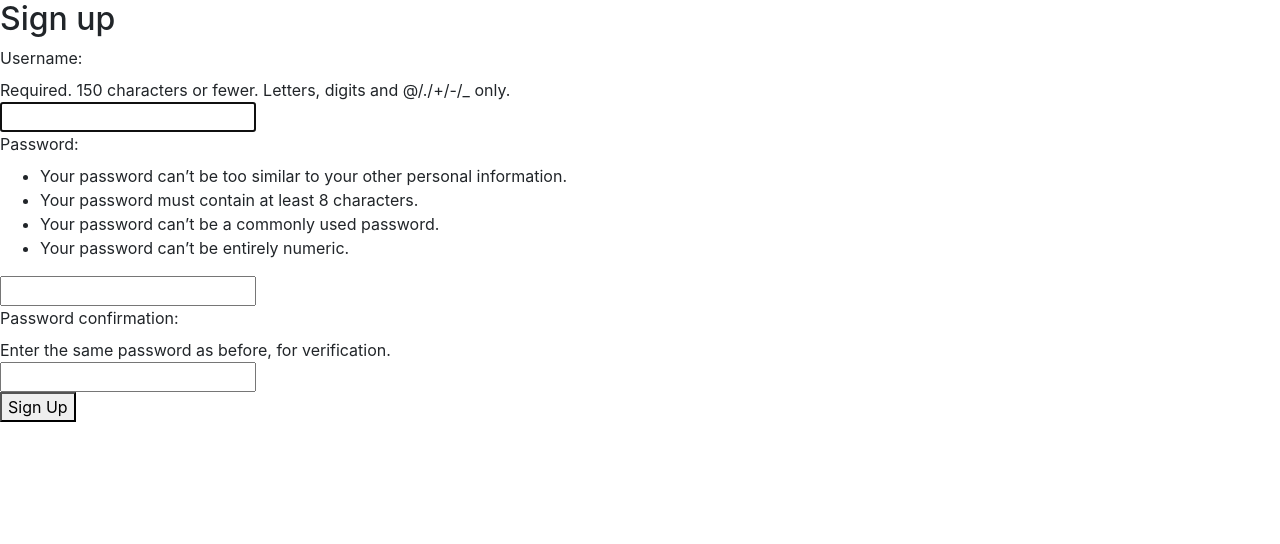
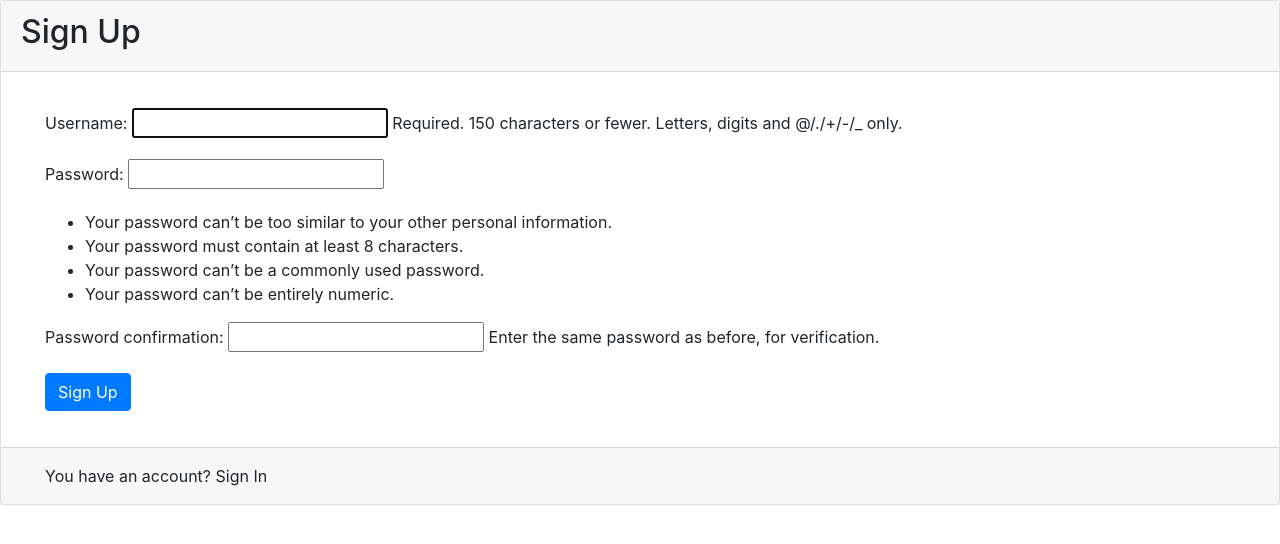
Before and after one commit to fediltf/MIH_CRUD, a Django app: page /signup/ in a window 1280 px wide. Shown: the top 544 px of the page. Run offline with Django 5.2, Linux system fonts and the light colour scheme; some libraries are stand-ins or nearby versions.

Commit message:
Adding Some Bootstrap!!

```diff
--- a/templates/registration/signup.html
+++ b/templates/registration/signup.html
@@ -3,10 +3,21 @@
 {% block title %}Sign Up{% endblock %}
 
 {% block content %}
-<h2>Sign up</h2>
-<form method="post">
-  {% csrf_token %}
-  {{ form }}
-  <button type="submit">Sign Up</button>
-</form>
+    <div class="card">
+        <div class="card-header">
+            <H2>Sign Up</H2>
+        </div>
+        <div class="card-body">
+            <form class="px-4 py-3" method="post">
+                {% csrf_token %}
+                {{ form.as_p }}
+                <button type="submit" class="btn btn-primary">Sign Up</button>
+            </form>
+        </div>
+        <div class="card-footer text-muted">
+            <a class="dropdown-item" href="{% url 'login' %}">You have an account? Sign In</a>
+        </div>
+    </div>
+
+
 {% endblock %}
```
